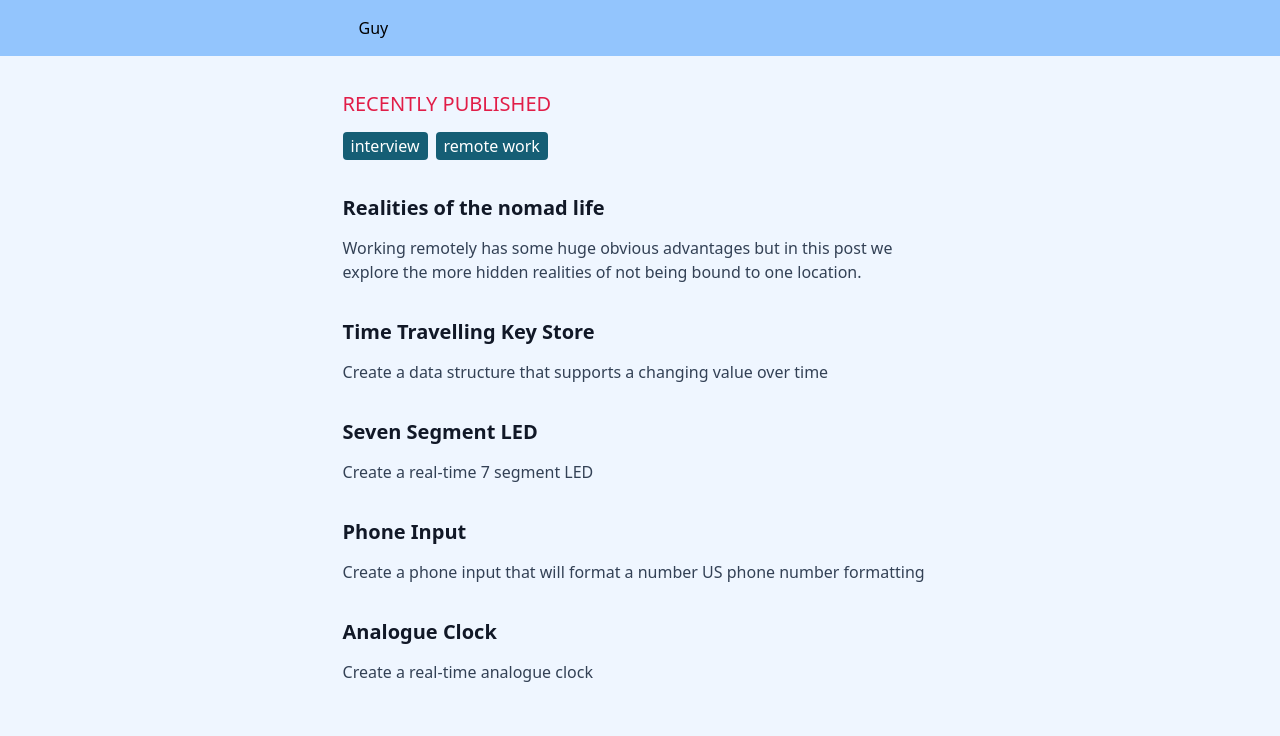
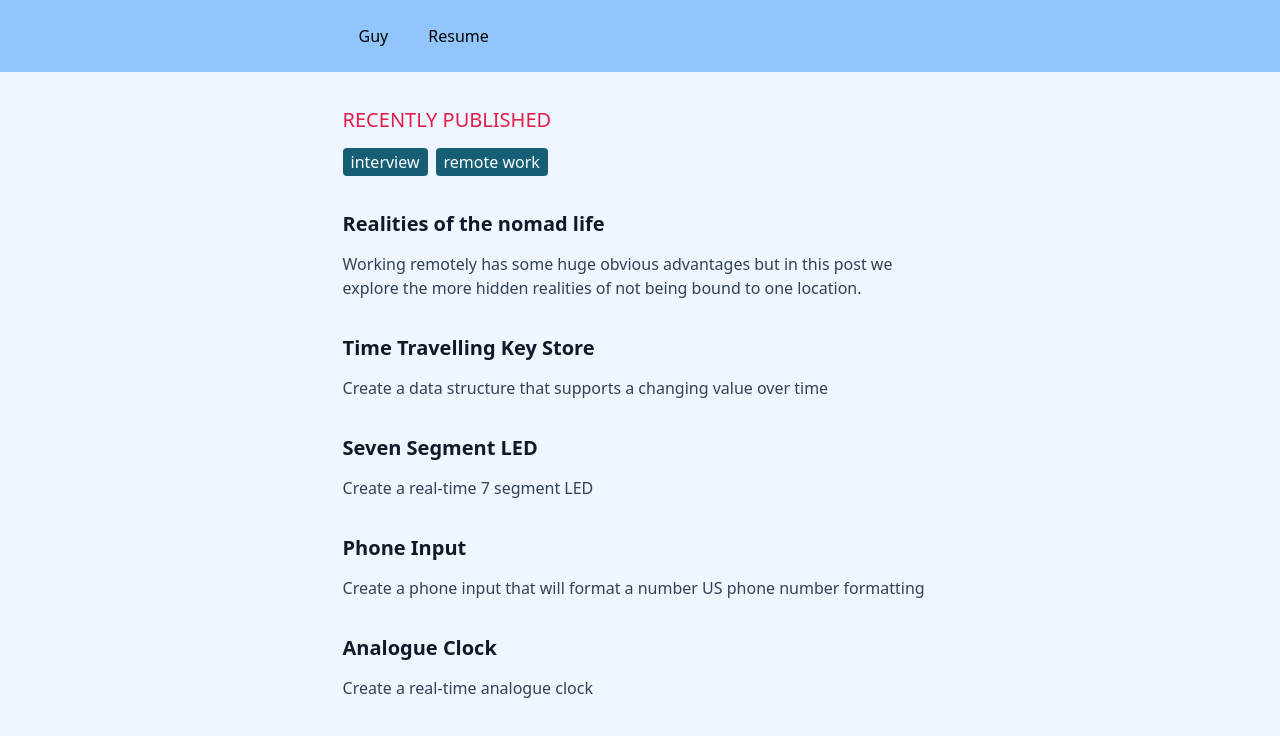
Before and after one commit to guyathomas/guythomas.me, a React app in the folder packages/blog/: page / in a window 1280 px wide. Built offline with nearby package versions, Linux system fonts and the light colour scheme; some packages are replaced by stand-ins of ours; what device-detector-js, tailwindcss-container-bleed would draw is missing.

Commit message:
fix build issues

```diff
--- a/packages/blog/src/components/Header/Header.tsx
+++ b/packages/blog/src/components/Header/Header.tsx
@@ -9,7 +9,12 @@ interface Link {
   path: string;
 }
 
-const links: Link[] = [];
+const links: Link[] = [
+  {
+    name: "Resume",
+    path: "https://resume.guythomas.me",
+  },
+];
 
 const Header: React.FC<React.PropsWithChildren> = () => {
   const [isExpanded, setIsExpanded] = React.useState(false);
--- a/packages/blog/src/components/Layout/index.ts
+++ b/packages/blog/src/components/Layout/index.ts
@@ -1,2 +1 @@
 export { default } from "./Layout";
-export { MOBILE_NAV_ID } from "./Layout";
```
